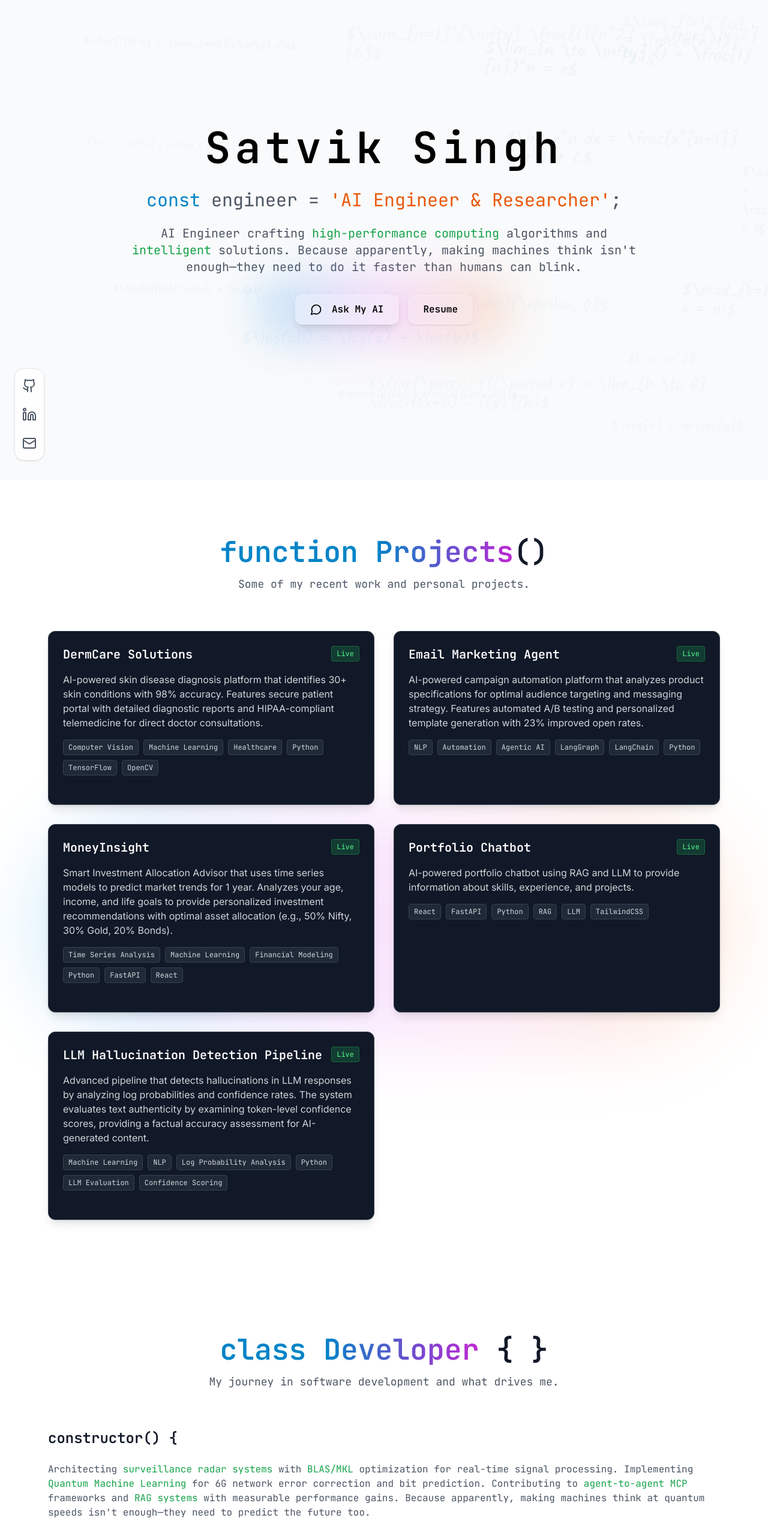
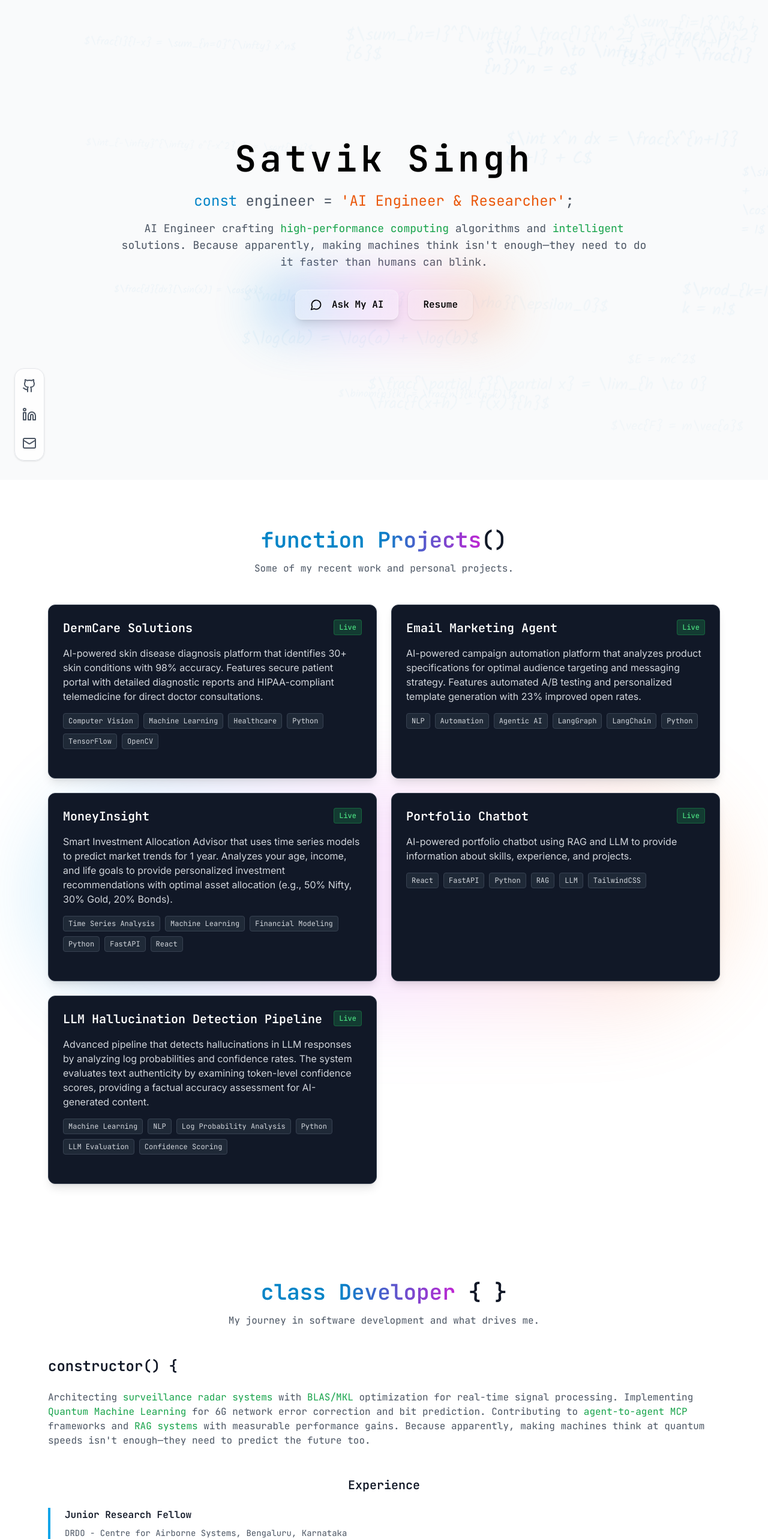
Before and after one commit to SA7VIK/portfolio-frontend, a React (Vite) app: page / in a window 1280 px wide. Shown: the top 2566 px of the page at 60% size. Built offline with nearby package versions, Linux system fonts and the light colour scheme.

Commit message:
making mobile responsive

```diff
--- a/src/sections/About.tsx
+++ b/src/sections/About.tsx
@@ -10,12 +10,12 @@ const About: React.FC = () => {
           whileInView={{ opacity: 1, y: 0 }}
           transition={{ duration: 0.8 }}
           viewport={{ once: true }}
-          className="text-center mb-12 sm:mb-16 font-mono px-4"
+          className="text-center mb-8 sm:mb-12 font-mono px-4"
         >
-          <h2 className="text-3xl sm:text-4xl md:text-5xl font-bold text-gray-900 mb-4 font-mono">
+          <h2 className="text-2xl sm:text-3xl md:text-4xl font-bold text-gray-900 mb-3 sm:mb-4 font-mono">
             <span className="text-primary-600">class</span> <span className="text-gradient">Developer</span> &#123; &#125;
           </h2>
-          <p className="text-base sm:text-lg text-gray-600 max-w-2xl mx-auto">
+          <p className="text-sm sm:text-base text-gray-600 max-w-2xl mx-auto">
             My journey in software development and what drives me.
           </p>
         </motion.div>
@@ -27,7 +27,7 @@ const About: React.FC = () => {
             whileInView={{ opacity: 1, y: 0 }}
             transition={{ duration: 0.8 }}
             viewport={{ once: true }}
-            className="mb-12 sm:mb-16 px-4"
+            className="mb-8 sm:mb-12 px-4"
           >
             <h3 className="text-xl sm:text-2xl font-mono font-semibold text-gray-900 mb-4 sm:mb-6">
               constructor() &#123;
@@ -46,12 +46,12 @@ const About: React.FC = () => {
           whileInView={{ opacity: 1, y: 0 }}
           transition={{ duration: 0.8 }}
           viewport={{ once: true }}
-          className="mt-12 sm:mt-16 px-4"
+          className="mt-8 sm:mt-12 px-4"
         >
-          <h3 className="text-xl sm:text-2xl font-semibold text-gray-900 mb-6 sm:mb-8 text-center font-mono">
+          <h3 className="text-lg sm:text-xl font-semibold text-gray-900 mb-4 sm:mb-6 text-center font-mono">
             Experience
           </h3>
-          <div className="space-y-4 sm:space-y-6">
+          <div className="space-y-3 sm:space-y-4">
             <div className="border-l-4 border-primary-500 pl-6">
               <div className="flex items-center justify-between mb-2">
                 <h4 className="font-mono font-semibold text-gray-900">Junior Research Fellow</h4>
--- a/src/sections/Contact.tsx
+++ b/src/sections/Contact.tsx
@@ -11,17 +11,17 @@ const Contact: React.FC = () => {
           whileInView={{ opacity: 1, y: 0 }}
           transition={{ duration: 0.8 }}
           viewport={{ once: true }}
-          className="text-center mb-12 sm:mb-16 px-4"
+          className="text-center mb-8 sm:mb-12 px-4"
         >
-          <h2 className="text-3xl sm:text-4xl md:text-5xl font-bold text-gray-900 mb-4 font-mono">
+          <h2 className="text-2xl sm:text-3xl md:text-4xl font-bold text-gray-900 mb-3 sm:mb-4 font-mono">
             <span className="text-primary-600">async</span> <span className="text-gradient">connect</span>()
           </h2>
-          <p className="text-base sm:text-lg text-gray-600 max-w-2xl mx-auto font-mono">
+          <p className="text-sm sm:text-base text-gray-600 max-w-2xl mx-auto font-mono">
             Let's work together on your next project.
           </p>
         </motion.div>
 
-        <div className="grid grid-cols-1 md:grid-cols-2 gap-8 sm:gap-12 px-4">
+        <div className="grid grid-cols-1 md:grid-cols-2 gap-6 sm:gap-8 px-4">
           {/* Contact Info */}
           <motion.div
             initial={{ opacity: 0, x: -30 }}
--- a/src/sections/Hero.tsx
+++ b/src/sections/Hero.tsx
@@ -51,7 +51,7 @@ const ScrambleName: React.FC = () => {
       style={{
         color: 'black',
       }}
-      className="tracking-widest"
+      className="tracking-widest whitespace-nowrap"
     >
       {display.map((char, idx) => (
         <span key={idx} style={{ minWidth: '0.6em', display: 'inline-block' }}>{char}</span>
@@ -87,7 +87,7 @@ const Hero: React.FC = () => {
             initial={{ opacity: 0, y: 20 }}
             animate={{ opacity: 1, y: 0 }}
             transition={{ delay: 0.2, duration: 0.8 }}
-            className="text-4xl sm:text-5xl md:text-6xl lg:text-7xl font-bold text-gray-900 mb-6 sm:mb-8 font-mono px-4"
+            className="text-3xl sm:text-4xl md:text-5xl lg:text-6xl font-bold text-gray-900 mb-4 sm:mb-6 font-mono px-4"
           >
             <ScrambleName />
           </motion.h1>
@@ -99,17 +99,17 @@ const Hero: React.FC = () => {
             transition={{ delay: 0.4, duration: 0.8 }}
             className="mb-6 sm:mb-8 px-4"
           >
-            <h2 className="text-lg sm:text-xl md:text-2xl lg:text-3xl font-mono text-gray-600 mb-4 sm:mb-6 leading-tight">
+            <h2 className="text-sm sm:text-lg md:text-xl lg:text-2xl font-mono text-gray-600 mb-3 sm:mb-4 leading-tight">
               <span className="text-primary-600">const</span> engineer = <span className="text-accent-600">'AI Engineer & Researcher'</span>;
             </h2>
-            <p className="text-base sm:text-lg md:text-xl text-gray-600 max-w-4xl mx-auto leading-relaxed font-mono mb-4 px-2">
+            <p className="text-xs sm:text-base md:text-lg text-gray-600 max-w-4xl mx-auto leading-relaxed font-mono mb-3 sm:mb-4 px-2">
               AI Engineer crafting <span className="text-green-600">high-performance computing</span> algorithms and <span className="text-green-600">intelligent</span> solutions. Because apparently, making machines think isn't enough—they need to do it faster than humans can blink.
             </p>
 
           </motion.div>
 
           {/* CTA Buttons with animated gradient bar */}
-          <div className="relative flex flex-col items-center mb-8 sm:mb-12 px-4">
+          <div className="relative flex flex-col items-center mb-6 sm:mb-8 px-4">
             {/* Glowing gradient bar behind buttons */}
             <div
               ref={gradientRef}
--- a/src/sections/Projects.tsx
+++ b/src/sections/Projects.tsx
@@ -70,17 +70,17 @@ const Projects: React.FC = () => {
           whileInView={{ opacity: 1, y: 0 }}
           transition={{ duration: 0.8 }}
           viewport={{ once: true }}
-          className="text-center mb-12 sm:mb-16 px-4"
+          className="text-center mb-8 sm:mb-12 px-4"
         >
-          <h2 className="text-3xl sm:text-4xl md:text-5xl font-bold text-gray-900 mb-4 font-mono">
+          <h2 className="text-2xl sm:text-3xl md:text-4xl font-bold text-gray-900 mb-3 sm:mb-4 font-mono">
             <span className="text-primary-600">function</span> <span className="text-gradient">Projects</span>()
           </h2>
-          <p className="text-base sm:text-lg text-gray-600 max-w-2xl mx-auto font-mono">
+          <p className="text-sm sm:text-base text-gray-600 max-w-2xl mx-auto font-mono">
             Some of my recent work and personal projects.
           </p>
         </motion.div>
 
-        <div className="grid grid-cols-1 md:grid-cols-2 gap-6 sm:gap-8 relative px-4">
+        <div className="grid grid-cols-1 md:grid-cols-2 gap-4 sm:gap-6 relative px-4">
           {/* Animated gradient bar behind project cards */}
           <motion.div
             className="absolute inset-0 flex justify-center items-center pointer-events-none z-0"
--- a/src/styles/index.css
+++ b/src/styles/index.css
@@ -40,7 +40,7 @@
 
 @layer components {
   .section-padding {
-    @apply px-4 sm:px-6 lg:px-8 py-12 sm:py-16 md:py-20 lg:py-24;
+    @apply px-4 sm:px-6 lg:px-8 py-8 sm:py-12 md:py-16 lg:py-20;
   }
 
   .container-custom {
@@ -48,11 +48,11 @@
   }
 
   .heading-primary {
-    @apply text-3xl sm:text-4xl md:text-5xl lg:text-6xl font-bold text-gray-900;
+    @apply text-2xl sm:text-3xl md:text-4xl lg:text-5xl font-bold text-gray-900;
   }
 
   .heading-secondary {
-    @apply text-xl sm:text-2xl md:text-3xl lg:text-4xl font-semibold text-gray-800;
+    @apply text-lg sm:text-xl md:text-2xl lg:text-3xl font-semibold text-gray-800;
   }
 
   .text-gradient {
```
